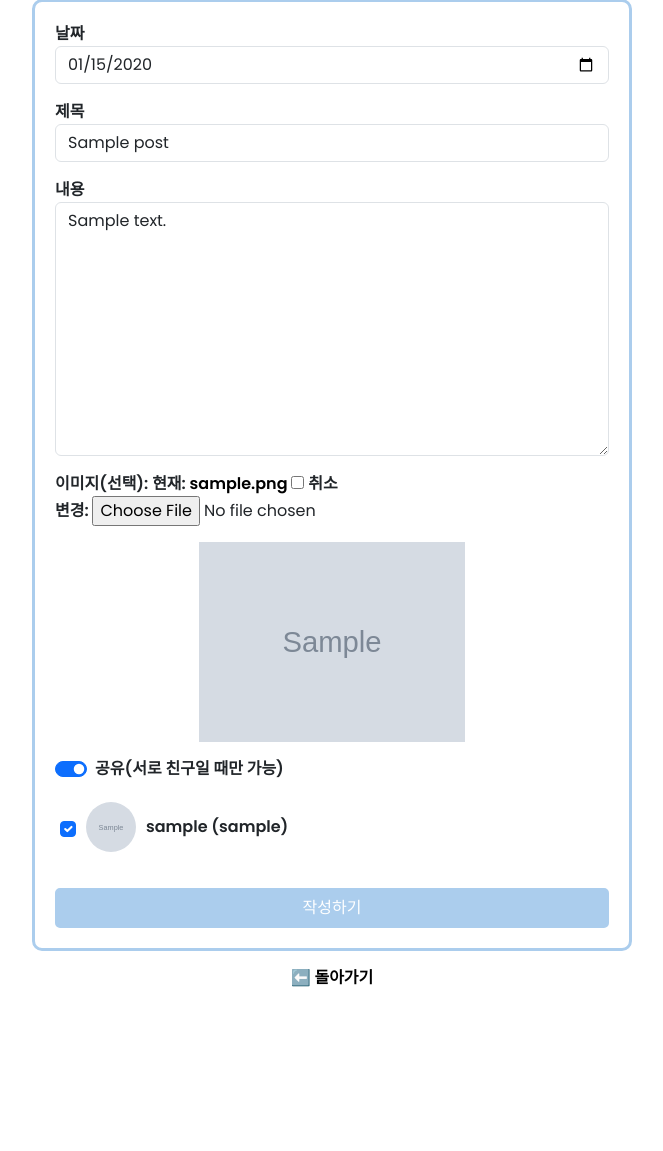
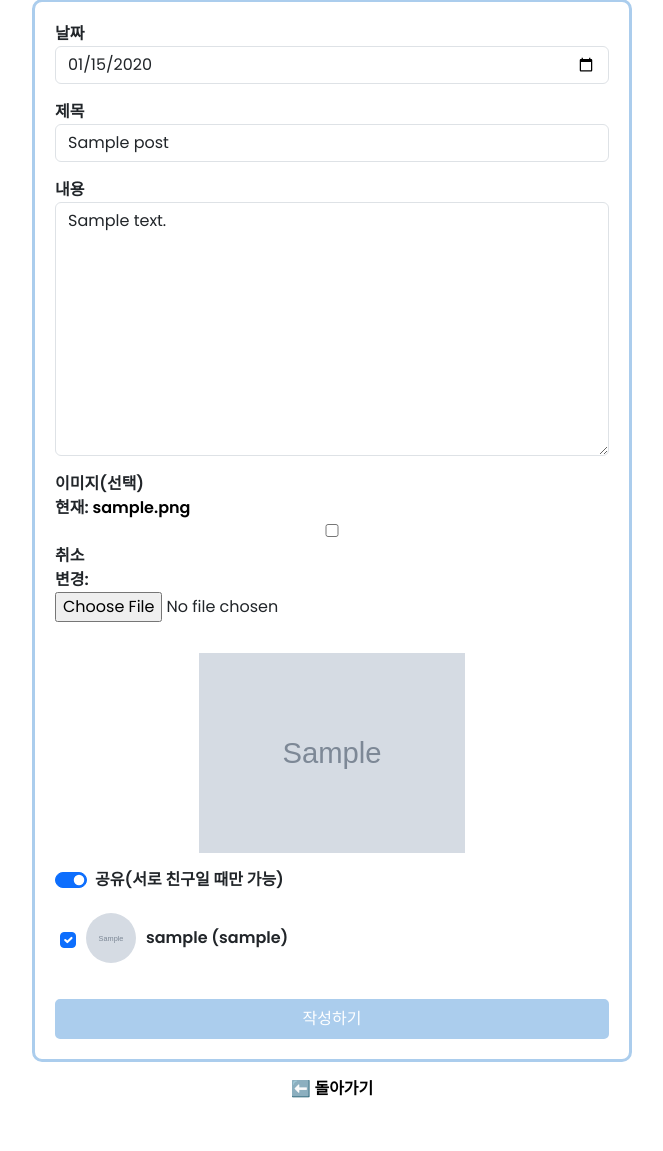
Before and after one commit to go13209/Skyful, a Django app: page /posts/update/1/ in a window 1280 px wide. Shown: the part 167-1318 px from the top of the page, without its empty margins (308-971 px from the left). Before the commit the page ends 1154 px from the top, so only its background shows below. Run offline with Django 3.2, Linux system fonts and the light colour scheme; a user stored in the database is signed in; tables that the repository leaves empty hold one stand-in row (values such as "Sample post"); grey boxes marked "Sample" are stand-in pictures; some libraries are stand-ins or nearby versions.

Commit message:
[STYLE] posts update template

```diff
--- a/posts/templates/posts/update.html
+++ b/posts/templates/posts/update.html
@@ -11,7 +11,19 @@
     <div class="update-form">
       <form action="{% url "posts:update" post.pk %}" method="POST" enctype="multipart/form-data">
         {% csrf_token %}
-        {{ form.as_p }}
+        {% for inputs in form %}
+          {% if inputs.name == "title" %}
+            <label>{{inputs.label}}
+              <span id="length_count" class="length_count"></span>
+              <p id="inputs">{{inputs}}</p>
+            </label>
+          {% else %}
+            <label>{{inputs.label}}
+              <p id="inputs">{{inputs}}</p>
+            </label>
+          {% endif %}
+          <br>
+        {% endfor %}
         <div class="image-box">
           {% if post.post_img %}
             <img class="preview-1" src={{ post.post_img.url }} alt="프로필 이미지 미리보기">
--- a/static/css/post_update.css
+++ b/static/css/post_update.css
@@ -13,6 +13,11 @@
   border-radius: 10px;
   padding: 20px;
   width: 600px;
+}
+
+.update-form label,
+input {
+  width: 100%;
 }
 
 .image-box {
--- a/static/js/post_update.js
+++ b/static/js/post_update.js
@@ -56,3 +56,22 @@ postInput.addEventListener("change", function (event) {
 });
 
 publicCheckbox.addEventListener("change", updateFriendCheckDisplay);
+
+document.addEventListener("DOMContentLoaded", function () {
+  const titleInput = document.getElementById("id_title");
+  const lengthCount = document.getElementById("length_count");
+
+  function checkLength() {
+    const titleLength = titleInput.value.length;
+
+    if (titleLength <= 50) {
+      lengthCount.textContent = `(${titleLength}/50)`;
+      lengthCount.style.color = "grey";
+    } else {
+      lengthCount.textContent = `(${titleLength}/50)`;
+      lengthCount.style.color = "red";
+    }
+  }
+
+  titleInput.addEventListener("input", checkLength);
+});
```
